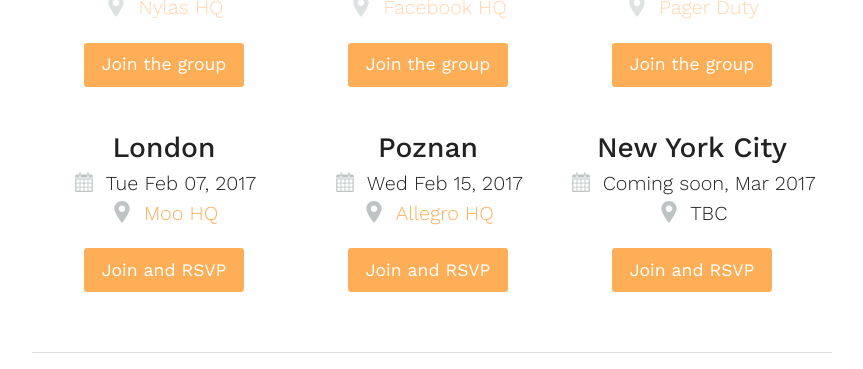
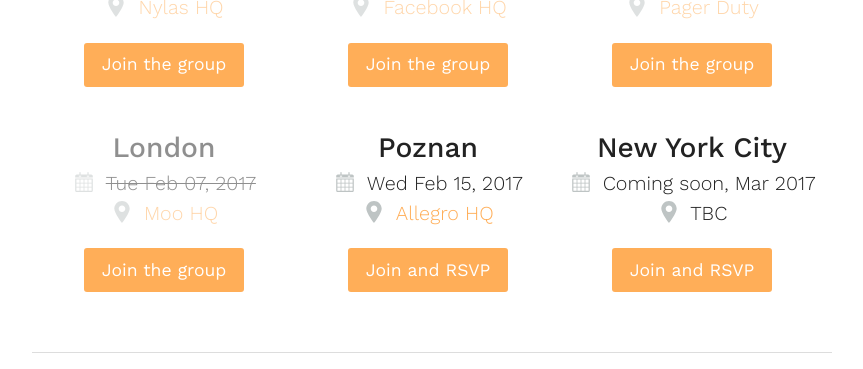
Before and after one commit to HumanOps/site, a Jekyll site: the page built from index.html, in a window 1280 px wide and 900 px high, scrolled down 1707 px. Shown: the top 369 px of the window, without its empty margins (208-1071 px from the left). Built offline with Jekyll 4.4.1, drawn with Linux system fonts in a browser that asks for light colours; a script that is not in the unit is left out.

Commit message:
Mark Feb 07 Moo meetup as completed

```diff
--- a/_sections/5-what-can-we-do.html
+++ b/_sections/5-what-can-we-do.html
@@ -69,14 +69,14 @@ align: section--center
             <a target="_blank" class="btn" href="http://www.meetup.com/HumanOps-SanFrancisco/" title="HumanOps San Francisco">Join the group</a>
         </div>
 
-        <div class="action-item action-item--meetup">
+        <div class="action-item action-item--meetup action-item--completed">
             <h3>London</h3>
             <p class="item-text">
-                {% include icon-calendar.svg %} Tue Feb 07, 2017
+                {% include icon-calendar.svg %} <del>Tue Feb 07, 2017</del>
                 <br />
                 {% include icon-location.svg %} <a target="_blank" href="https://www.google.com/maps/place/MOO+Print+Ltd/@51.5203016,-0.1077791,17z/data=!4m12!1m6!3m5!1s0x48761b4f164e8ca7:0xda98c65a50796554!2sMOO+Print+Ltd!8m2!3d51.5202983!4d-0.1055851!3m4!1s0x48761b4f164e8ca7:0xda98c65a50796554!8m2!3d51.5202983!4d-0.1055851?hl=en">Moo HQ</a>
             </p>
-            <a target="_blank" class="btn" href="http://www.meetup.com/HumanOps-London/" title="HumanOps London">Join and RSVP</a>
+            <a target="_blank" class="btn" href="http://www.meetup.com/HumanOps-London/" title="HumanOps London">Join the group</a>
         </div>
 
         <div class="action-item action-item--meetup">
```
